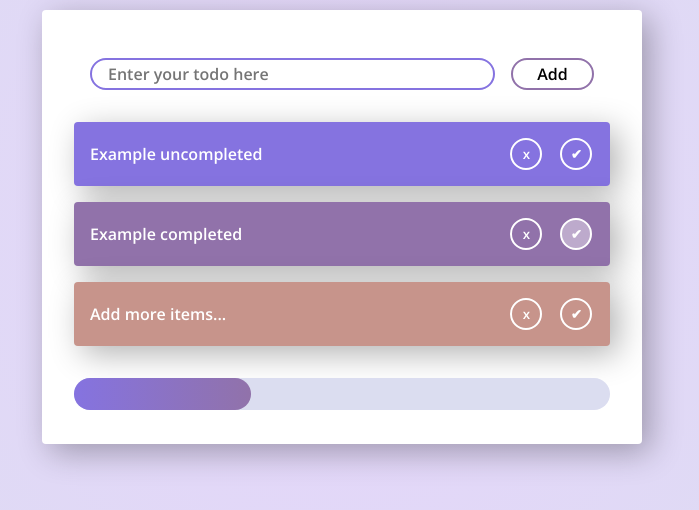
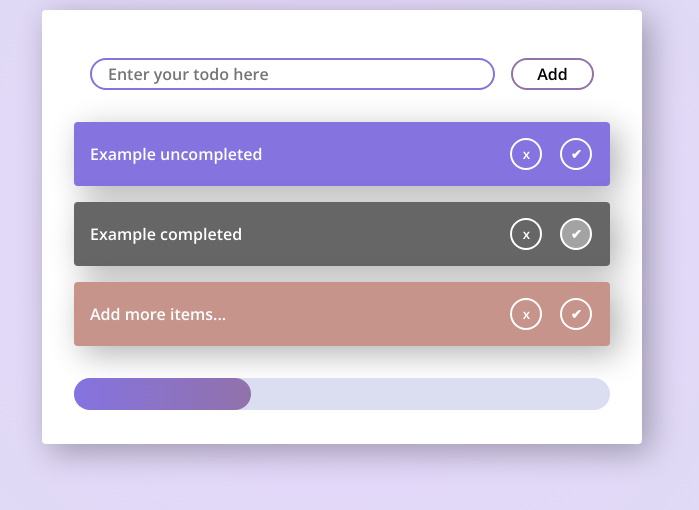
Before and after one commit to EmilyScripts/MDEM-TODO, a website: page index.html in a window 1280 px wide. Shown: the part 166-676 px from the top of the page, without its empty margins (298-997 px from the left). Drawn offline with nearby package versions, Linux system fonts and the light colour scheme.

Commit message:
grey out completed items

```diff
--- a/dom.js
+++ b/dom.js
@@ -69,6 +69,7 @@ var state = [
       markButtonNode.classList.add('mark-button');
       if (todo.done) {
         markButtonNode.classList.add('mark-button--done');
+        todoNode.classList.add('item-done')
       }
       markButtonNode.setAttribute('type', 'button');
       markButtonNode.setAttribute('name', 'mark button');
--- a/style.css
+++ b/style.css
@@ -185,6 +185,10 @@ input[type="submit"]{
   background: #fea83b;
 }
 
+.item-done {
+  background: #666666 !important;
+}
+
 .todo-description {
   display: inline-flex;
   align-items: center;
```
